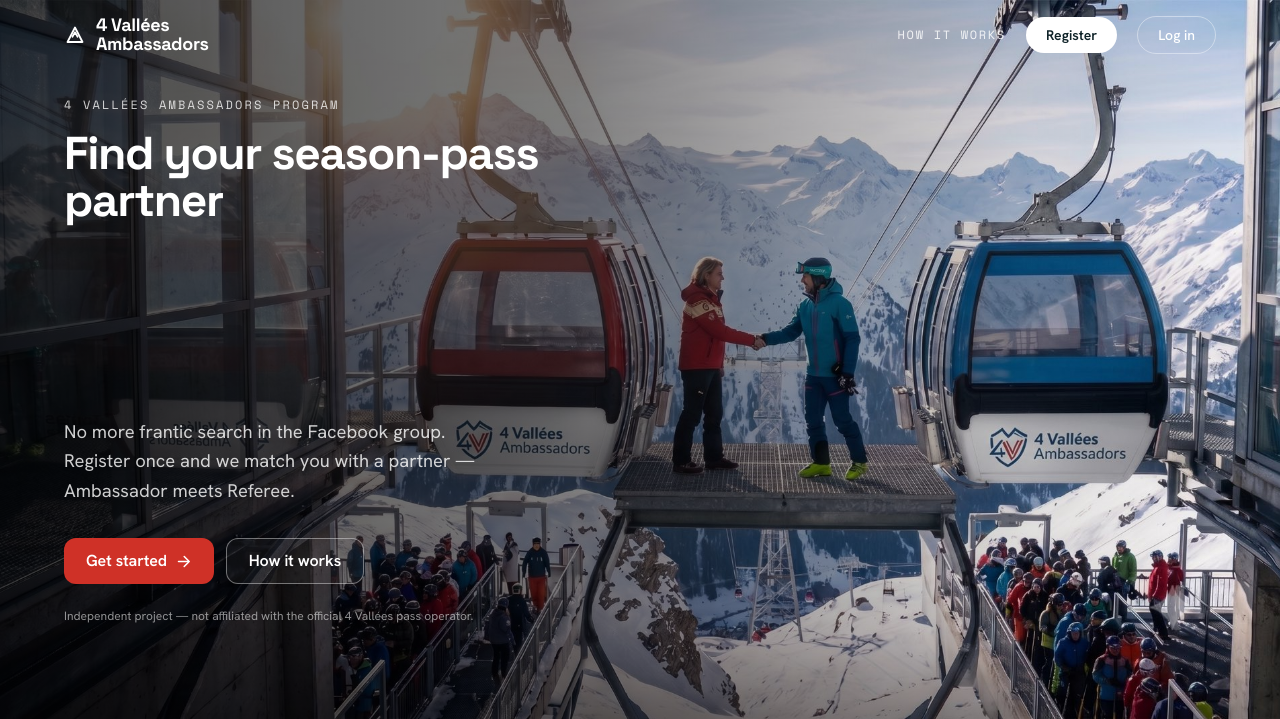
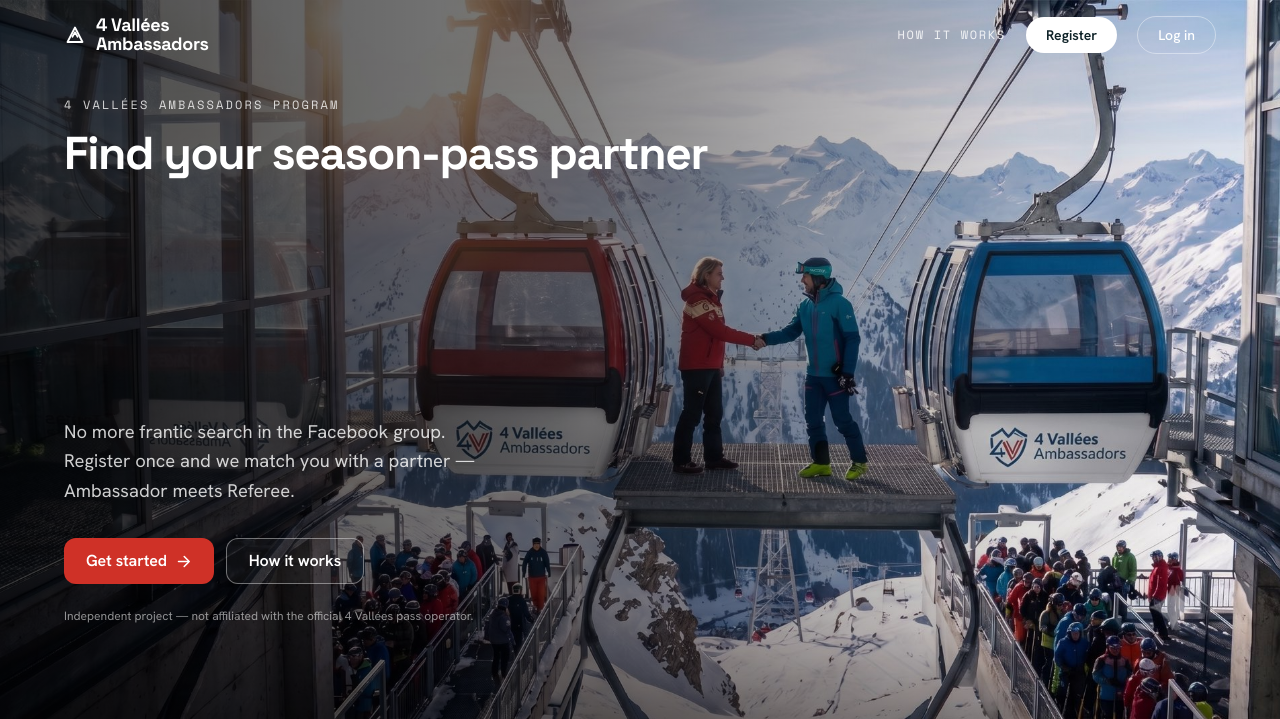
Before and after one commit to hugorodgerbrown/ambassadeurs, a Django app: page / in a window 1280 px wide. Shown: the top 719 px of the page. Run offline with Django 5.2, Linux system fonts and the light colour scheme; style sheets or scripts are compiled from the project's sources.

Commit message:
VERB-52: don't force the hero headline to wrap
Drop max-w-lg from the h1 so it stays on one line where the width allows
(desktop) and wraps only when the viewport is genuinely too narrow (mobile).

Co-Authored-By: Claude Opus 4.8 <noreply@anthropic.com>

```diff
--- a/templates/public/home.html
+++ b/templates/public/home.html
@@ -54,7 +54,7 @@ Palette: accent = alpine red (#cf3127, Ambassador), secondary = brand blue
                 <p class="eyebrow mb-4 text-white/80">
                     {% translate "4 Vallées Ambassadors Program" %}
                 </p>
-                <h1 class="mb-5 max-w-lg text-h1 text-white">
+                <h1 class="mb-5 text-h1 text-white">
                     {% translate "Find your season-pass partner" %}
                 </h1>
             </div>
```
